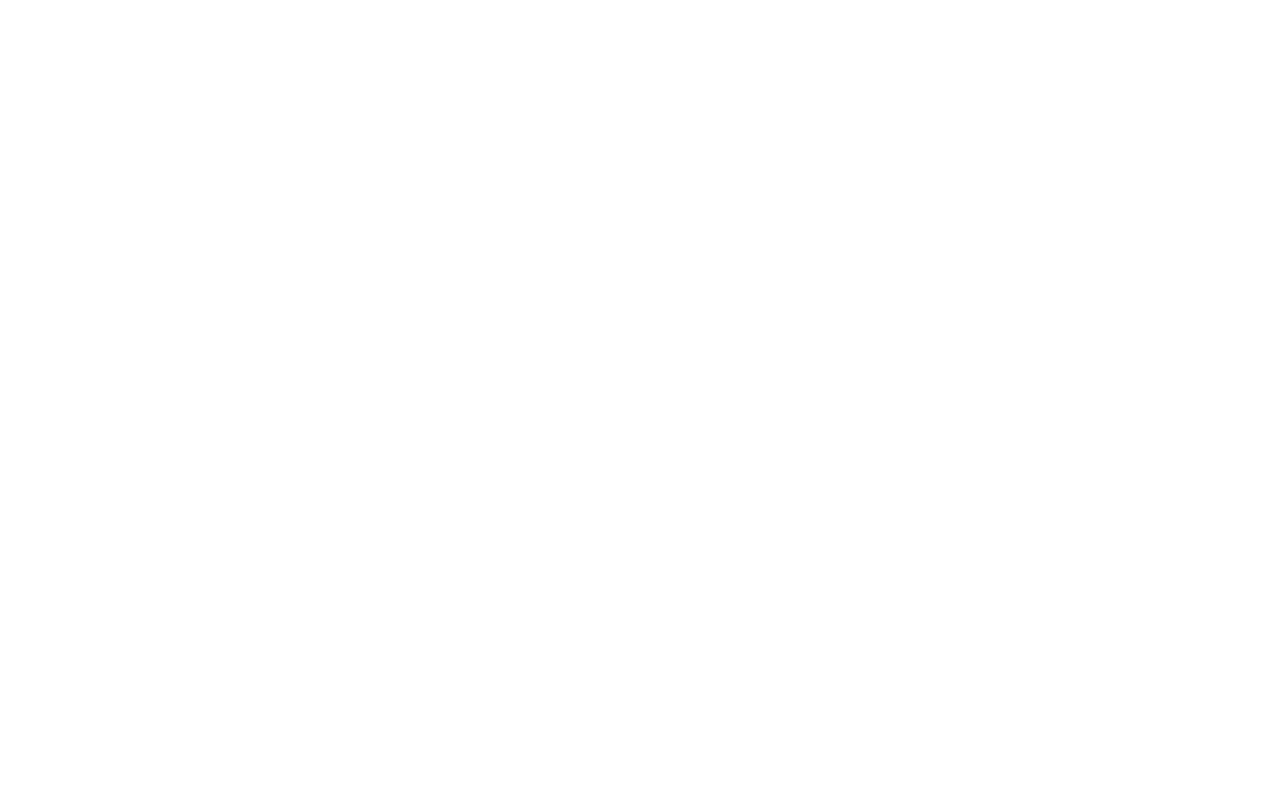
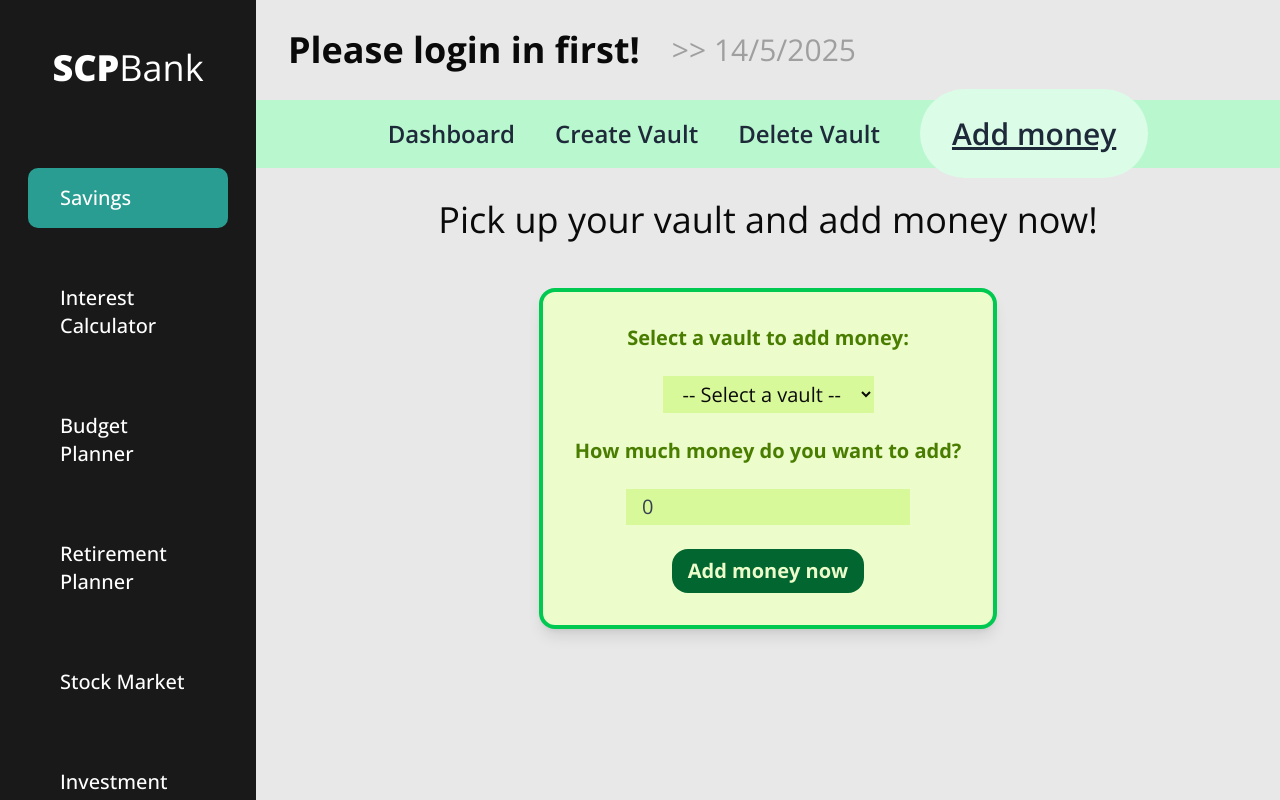
Before and after one commit to SCPassion/scpbank-ts, a React (Vite) app: page /savings/add in a window 1280 px wide. Before the commit this address had no page. Shown: the top 800 px of the page. Built offline with nearby package versions, Linux system fonts and the light colour scheme.

Commit message:
Add AddMoney component and update DashboardLayout for money addition

```diff
--- a/src/App.tsx
+++ b/src/App.tsx
@@ -4,6 +4,7 @@ import DashboardLayout from "./layouts/DashboardLayout"
 import CreateVault from "./pages/Saving/CreateVault"
 import VaultSummary from "./pages/Saving/VaultSummary"
 import DeleteVault from "./pages/Saving/DeleteVault"
+import AddMoney from "./pages/Saving/AddMoney"
 function App() {
   return (
     <BrowserRouter>
@@ -14,6 +15,7 @@ function App() {
             <Route index element={<VaultSummary />} />
             <Route path="create" element={<CreateVault />} />
             <Route path="delete" element={<DeleteVault />} />
+            <Route path="add" element={<AddMoney />} />
           </Route>
           <Route
             path="interest"
--- a/src/layouts/DashboardLayout.tsx
+++ b/src/layouts/DashboardLayout.tsx
@@ -41,6 +41,18 @@ export default function DashboardLayout() {
               Delete Vault
             </NavLink>
           </li>
+          <li>
+            <NavLink
+              to="add"
+              className={({ isActive }) =>
+                isActive
+                  ? "rounded-full bg-green-100 px-8 py-6 text-3xl underline"
+                  : "transition-all duration-300 hover:scale-105 hover:text-3xl"
+              }
+            >
+              Add money
+            </NavLink>
+          </li>
         </ul>
       </nav>
       <Outlet />
--- /dev/null
+++ b/src/pages/Saving/AddMoney.tsx
@@ -0,0 +1,114 @@
+import { useId } from "react"
+import { useUserStore, useVaultStore } from "@/store/store"
+import { supabase } from "@/supabase-client"
+import { useNavigate } from "react-router"
+
+export default function AddMoney() {
+  const id = useId()
+  const navigate = useNavigate()
+  const user = useUserStore((state) => state.user)
+  const vaults = useVaultStore((state) => state.vaults)
+
+  async function addMoneyToVault(vaultId: number, amount: number) {
+    if (!user) {
+      console.error("User is not logged in")
+      return
+    }
+
+    // Get the current saved amount for the vault
+    const currentSavedAmount =
+      vaults.find((vault) => vault.id === vaultId)?.saved_amount || 0
+
+    // Update the vault with the new saved amount
+    const { error } = await supabase
+      .from("vaults")
+      .update({
+        saved_amount: currentSavedAmount + amount,
+      })
+      .eq("id", vaultId)
+      .eq("user_email", user.email)
+
+    if (error) {
+      console.error("Error adding money to vault:", error.message)
+      return
+    }
+    console.log("Money added to vault successfully")
+    navigate("..", { replace: true })
+  }
+
+  function handleForm(formData: FormData) {
+    const vaultId = formData.get("vault")
+    const amount = formData.get("amount")
+    if (vaultId !== null) {
+      if (Number(vaultId) === -1) {
+        console.error("No vault selected")
+        return
+      }
+    }
+
+    if (amount !== null) {
+      if (Number(amount) === 0) {
+        console.log("Amount is unchanged")
+        return
+      }
+    }
+    console.log("Vault ID to add money:", vaultId)
+    console.log("Amount to add:", amount)
+    addMoneyToVault(Number(vaultId), Number(amount))
+  }
+
+  return (
+    <div className="flex flex-col items-center justify-center gap-12 px-8 py-8">
+      <h2 className="font-bol text-4xl">
+        Pick up your vault and add money now!
+      </h2>
+
+      <form
+        className="hover:border-lime-00 flex flex-col items-center justify-center gap-6 rounded-2xl border-4 border-green-500 bg-lime-100 p-8 shadow-lg duration-300 hover:border-8 hover:border-lime-800 hover:shadow-xl"
+        action={handleForm}
+      >
+        <label
+          htmlFor={id + "_select"}
+          className="text-xl font-bold text-lime-700"
+        >
+          Select a vault to add money:
+        </label>
+        <select
+          name="vault"
+          id={id + "_select"}
+          className="grow-1 bg-lime-200 px-4 py-1 text-xl placeholder:text-gray-700"
+          defaultValue={-1}
+          required
+        >
+          <option value={-1}>-- Select a vault --</option>
+          {vaults.map((vault) => (
+            <option key={vault.id} value={vault.id}>
+              {vault.purpose}
+            </option>
+          ))}
+        </select>
+
+        <label
+          htmlFor={id + "_amount"}
+          className="text-xl font-bold text-lime-700"
+        >
+          How much money do you want to add?
+        </label>
+        <input
+          className="grow-1 bg-lime-200 px-4 py-1 text-xl placeholder:text-gray-700"
+          type="number"
+          placeholder="0"
+          name="amount"
+          id={id + "_amount"}
+          required
+        />
+        <button
+          type="submit"
+          className="cursor-pointer rounded-2xl bg-green-800 px-4 py-2 text-xl font-bold text-lime-100 duration-300 hover:bg-green-700"
+        >
+          Add money now
+        </button>
+      </form>
+    </div>
+  )
+}
```
